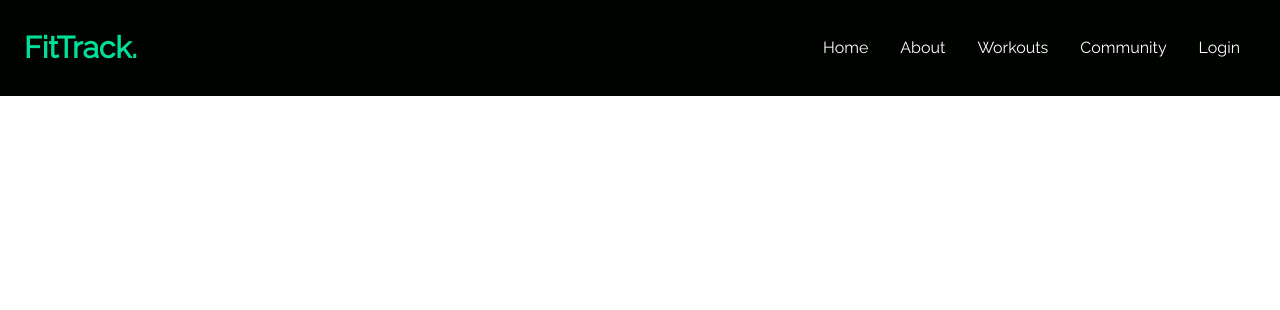
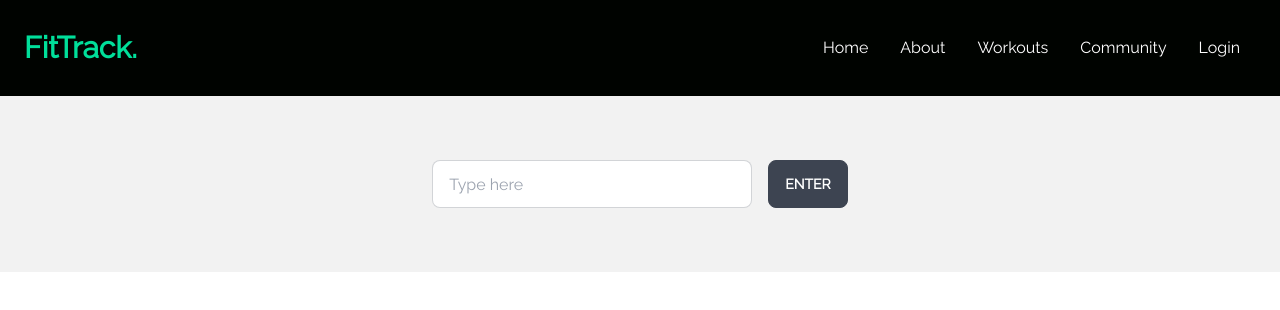
Before and after one commit to Callum3574/FitTrack, a React (Create React App) app: page /workouts/weights in a window 1280 px wide. Shown: the top 310 px of the page. Built offline with nearby package versions, Linux system fonts and the light colour scheme; no server answers.

Commit message:
openai api for chatgpt

```diff
--- a/src/Components/Workouts/components/Walking/Walking.jsx
+++ b/src/Components/Workouts/components/Walking/Walking.jsx
@@ -8,6 +8,8 @@ function Walking({ data, user }) {
   const openWalkingDash = () => {
     navigate("/workouts/walking", { state: { data: data, user: user } });
   };
+
+  console.log(user);
 
   return (
     <div className="w-full py-16 text-black bg-white">
--- a/src/Components/Workouts/components/Weights/FindMeExercise.jsx
+++ b/src/Components/Workouts/components/Weights/FindMeExercise.jsx
@@ -1,7 +1,47 @@
-import React from "react";
+import React, { useState, useEffect } from "react";
+import { generateExercise } from "../../../../Networking/generateExercise";
+function FindMeExercise({ aiRes, setAiRes }) {
+  const [textInput, setTextInput] = useState("");
+  const [submitted, setSubmitted] = useState(false);
 
-function FindMeExercise() {
-  return <div></div>;
+  const handleText = (event) => {
+    event.preventDefault();
+    setTextInput(event.target.value);
+  };
+
+  const handleEnter = () => {
+    setSubmitted(!submitted);
+  };
+
+  useEffect(() => {
+    const settingRes = async () => {
+      setAiRes(await generateExercise(textInput));
+    };
+
+    if (aiRes) {
+      settingRes();
+    }
+  }, [aiRes]);
+
+  return (
+    <div className="w-screen py-16 bg-[#f2f2f2]">
+      <div className="flex justify-center space-x-4">
+        <input
+          type="text"
+          placeholder="Type here"
+          className="input input-bordered w-full max-w-xs"
+          onChange={handleText}
+        />
+        <button onClick={handleEnter} className="btn">
+          ENTER
+        </button>
+      </div>
+
+      <div>
+        <p>{aiRes.content}</p>
+      </div>
+    </div>
+  );
 }
 
 export default FindMeExercise;
--- a/src/Components/Workouts/components/Weights/Weights.jsx
+++ b/src/Components/Workouts/components/Weights/Weights.jsx
@@ -1,7 +1,14 @@
 import React from "react";
 import { Link } from "react-router-dom";
+import { useNavigate } from "react-router-dom";
 
-function Weights({ user }) {
+function Weights({ user, data }) {
+  const navigate = useNavigate();
+  const openWalkingDash = () => {
+    navigate("/workouts/weights", { state: { data: data, user: user } });
+  };
+  console.log(user);
+
   return (
     <div className="w-full py-16 text-black bg-white">
       <div className="">
@@ -19,7 +26,7 @@ function Weights({ user }) {
             </p>
             {user ? (
               <button
-                // onClick={openWalkingDash}
+                onClick={openWalkingDash}
                 className="bg-[#00df9a] w-[200px] rounded-md font-medium my-4 mx-auto py-3 text-black"
               >
                 DASHBOARD
--- a/src/Components/Workouts/components/Weights/WeightsDash.jsx
+++ b/src/Components/Workouts/components/Weights/WeightsDash.jsx
@@ -1,11 +1,15 @@
-import React from "react";
+import React, { useEffect, useState } from "react";
 import Navbar from "../../../Partials/Navbar";
 import FindMeExercise from "./FindMeExercise.jsx";
-function WeightsDash() {
+import { generateExercise } from "../../../../Networking/generateExercise";
+function WeightsDash({ user }) {
+  const [aiRes, setAiRes] = useState("");
+
+  useEffect(() => {}, [aiRes]);
   return (
     <div>
-      <Navbar />
-      <FindMeExercise />
+      <Navbar user={user} />
+      <FindMeExercise aiRes={aiRes} setAiRes={setAiRes} />
     </div>
   );
 }
--- /dev/null
+++ b/src/Networking/generateExercise.jsx
@@ -0,0 +1,13 @@
+export const generateExercise = async (text) => {
+  const res = await fetch(
+    process.env.REACT_APP_BASE_URL + "exercise_recommendation",
+    {
+      method: "POST",
+      headers: { "Content-Type": "application/json" },
+      body: JSON.stringify({ text }),
+    }
+  );
+  const data = await res.json();
+  console.log(data[0].message.content);
+  return data[0].message.content;
+};
```
